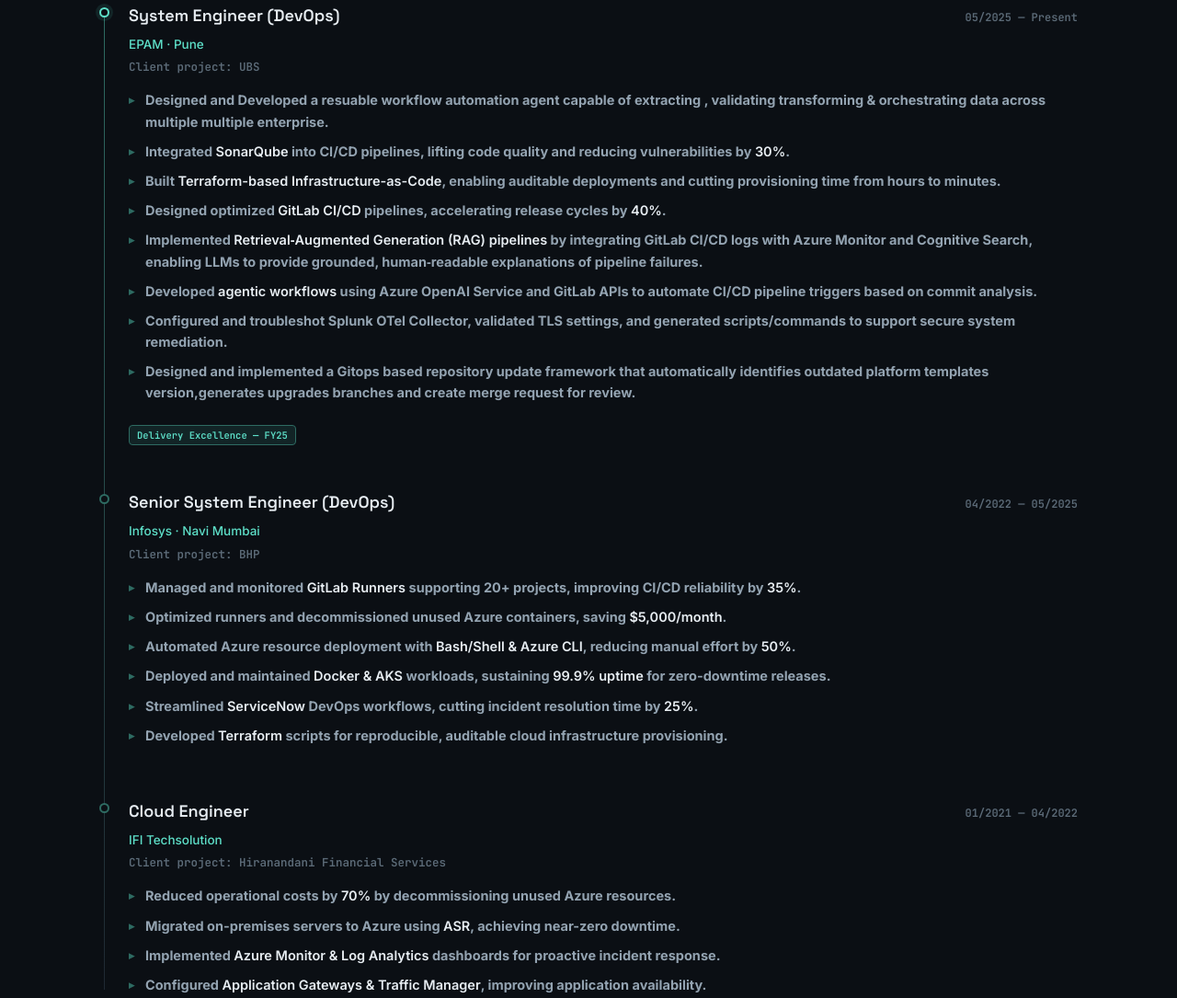
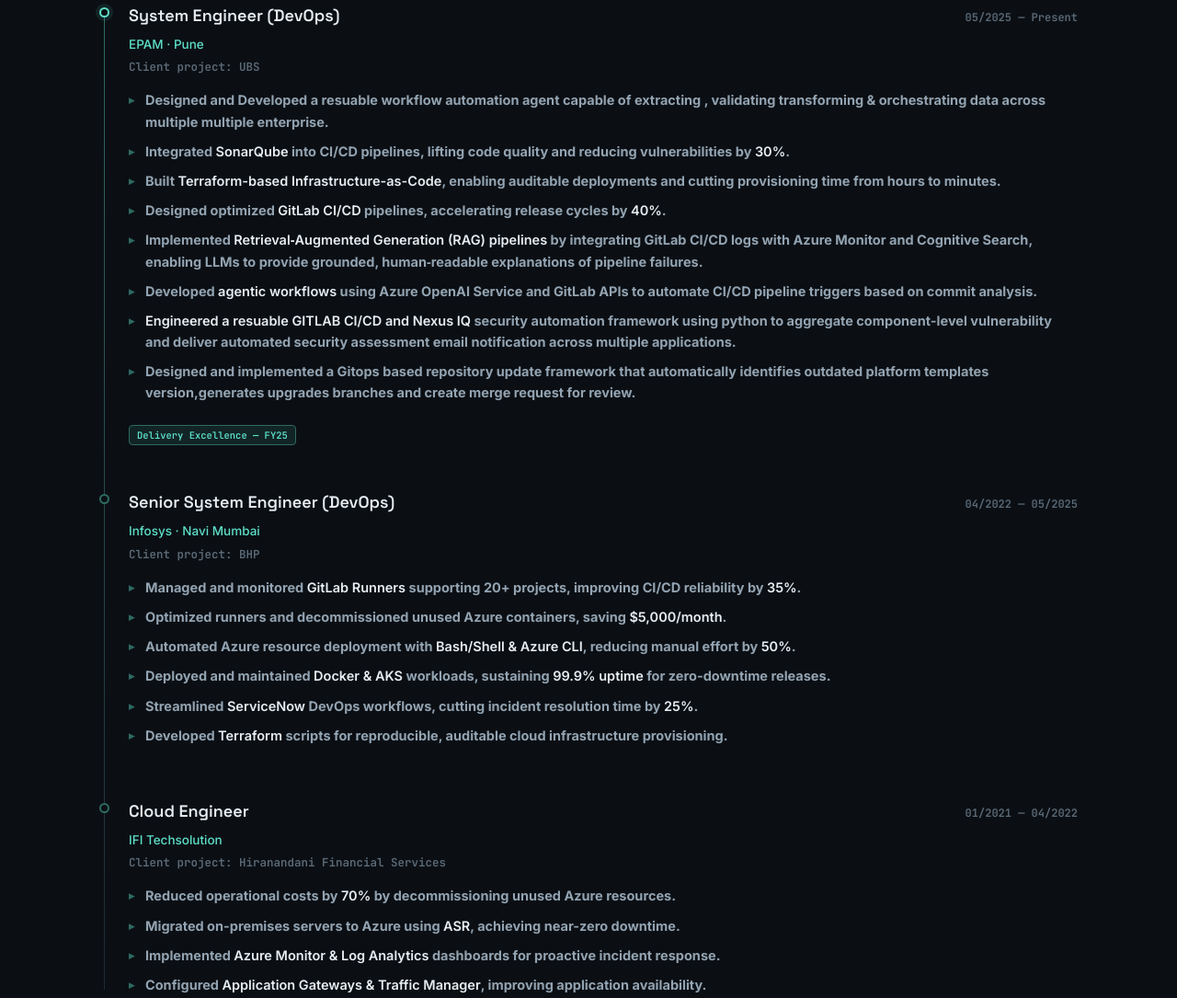
Before and after one commit to Singhharsh1912/portfolio-site, a plain HTML site: page index.html in a window 1280 px wide. Shown: the part 2004-3089 px from the top of the page at 92% size. Drawn offline with Linux system fonts and the light colour scheme.

```diff
--- a/index.html
+++ b/index.html
@@ -400,7 +400,7 @@
             <li>Designed optimized <strong>GitLab CI/CD</strong> pipelines, accelerating release cycles by <strong>40%</strong>.</li>
             <li>Implemented <strong>Retrieval‑Augmented Generation (RAG) pipelines</strong> by integrating GitLab CI/CD logs with Azure Monitor and Cognitive Search, enabling LLMs to provide grounded, human‑readable explanations of pipeline failures.</li>
             <li>Developed <strong>agentic workflows</strong> using Azure OpenAI Service and GitLab APIs to automate CI/CD pipeline triggers based on commit analysis.</li>
-            <li>Configured and troubleshot Splunk OTel Collector, validated TLS settings, and generated scripts/commands to support secure system remediation.</li>
+            <li>Engineered a resuable GITLAB CI/CD and </strong>Nexus IQ</strong> security automation framework using python to aggregate component-level vulnerability and deliver automated security assessment email notification across multiple applications.</li>
             <li>Designed and implemented a Gitops based repository update framework that automatically identifies outdated platform templates version,generates upgrades branches and create merge request for review.</li>
 
           </ul>
```
